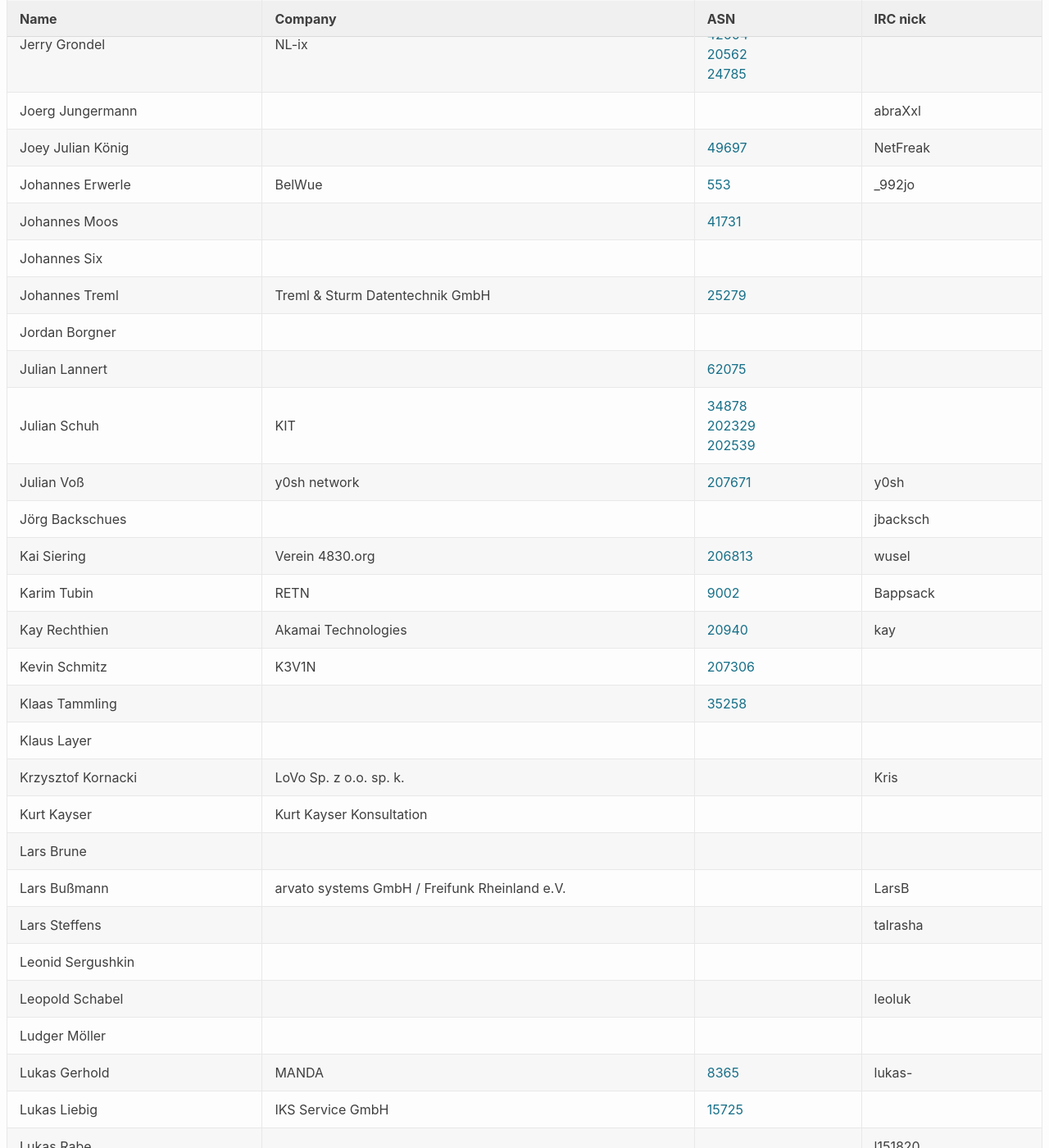
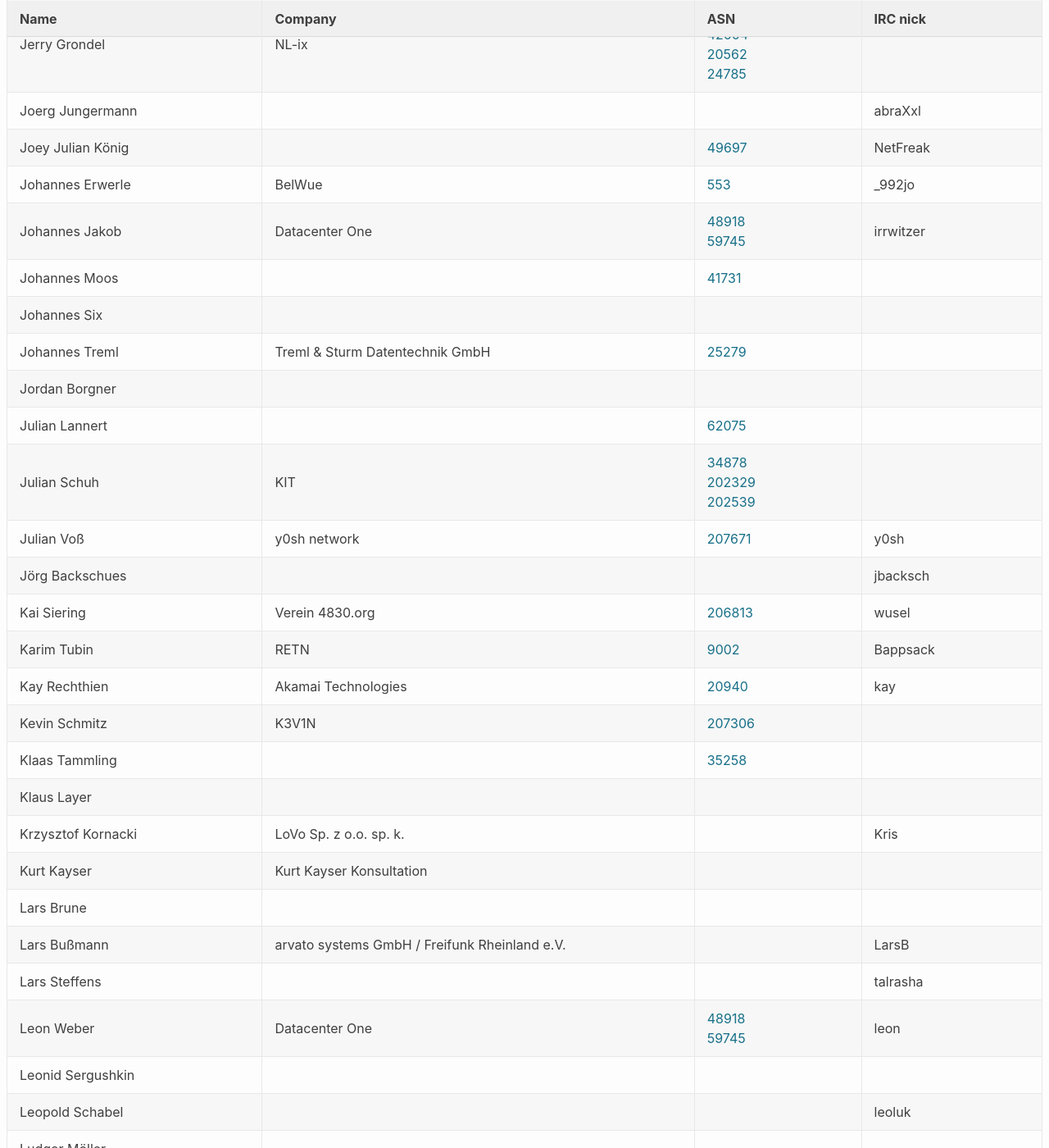
Before and after one commit to denog/pretix-attendeelist, a Jekyll site: the page built from index.markdown, in a window 1280 px wide and 1400 px high, scrolled down 5275 px. Shown: the whole window at 82% size. Built offline with Jekyll 4.4.1, drawn with Linux system fonts in a browser that asks for light colours; some of the changed text lies outside the part shown.

Commit message:
Latest data: Tue Oct 20 11:34:15 UTC 2020

```diff
--- a/_data/attendees.json
+++ b/_data/attendees.json
@@ -678,6 +678,12 @@
     "asn": "553"
   },
   {
+    "name": "Johannes Jakob",
+    "company": "Datacenter One",
+    "irc": "irrwitzer",
+    "asn": "48918 59745"
+  },
+  {
     "name": "Johannes Moos",
     "company": null,
     "irc": null,
@@ -798,6 +804,12 @@
     "asn": null
   },
   {
+    "name": "Leon Weber",
+    "company": "Datacenter One",
+    "irc": "leon",
+    "asn": "48918 59745"
+  },
+  {
     "name": "Leopold Schabel",
     "company": null,
     "irc": "leoluk",
@@ -1320,6 +1332,12 @@
     "asn": "205112, 201701"
   },
   {
+    "name": "Philip Deutscher",
+    "company": "Datacenter One",
+    "irc": null,
+    "asn": "48918 59745"
+  },
+  {
     "name": "Philipp Adam",
     "company": "DTAG",
     "irc": "philad",
```
